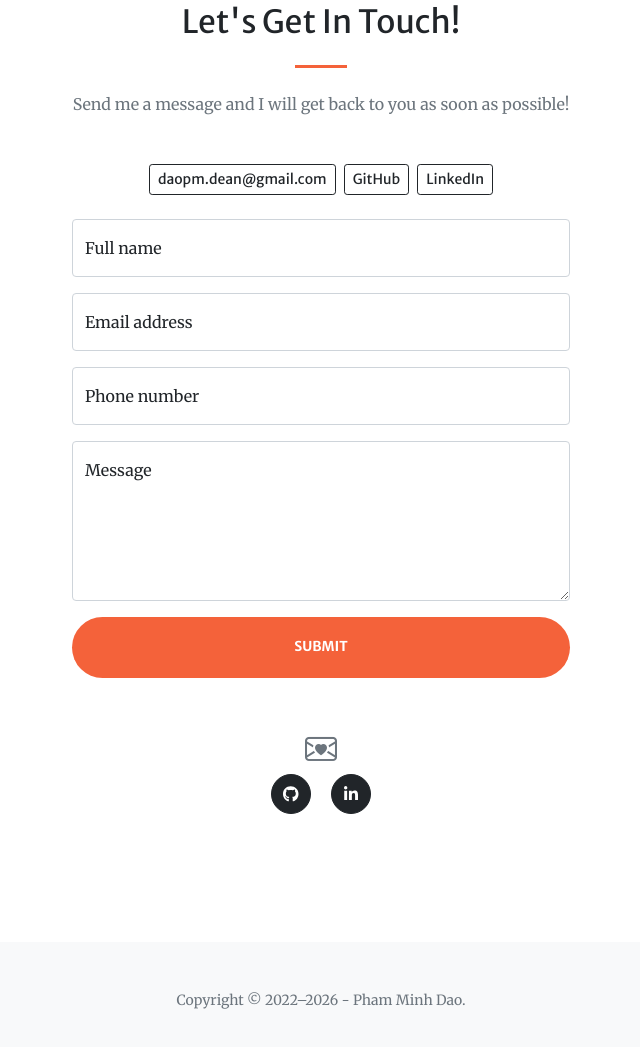
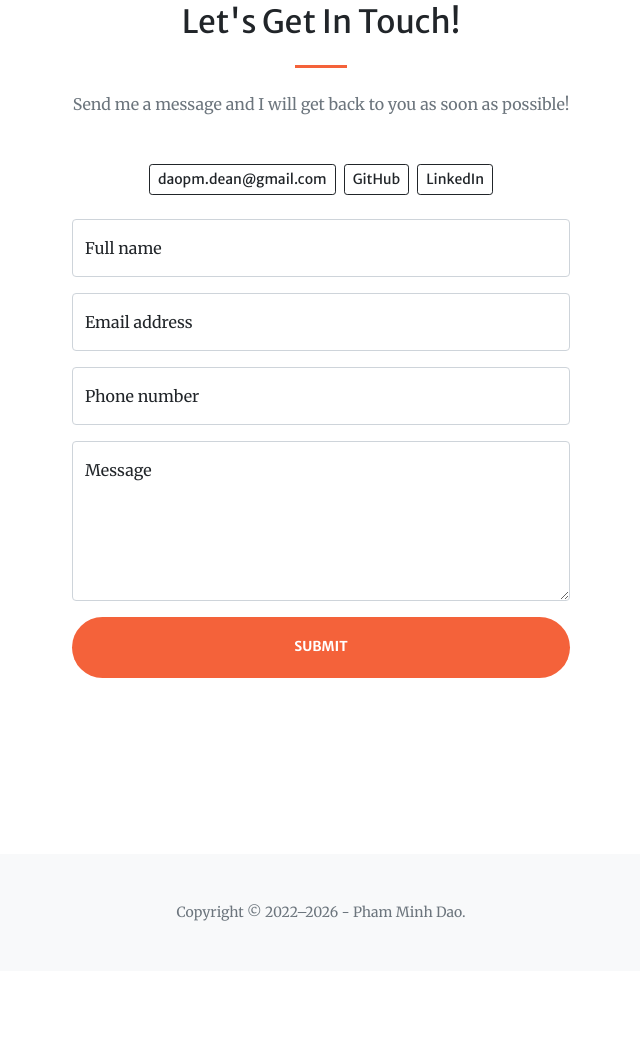
Before and after one commit to daopmdean/phamminhdao, a website: page public/index.html in a window 1280 px wide. Shown: the part 2788-3835 px from the top of the page, without its empty margins (319-959 px from the left). After the commit the page ends 3759 px from the top, so only its background shows below. Drawn offline with nearby package versions, Linux system fonts and the light colour scheme; some packages are replaced by stand-ins of ours; a script that the page names is missing.

Commit message:
remove footer social media icon

```diff
--- a/public/index.html
+++ b/public/index.html
@@ -3,7 +3,7 @@
     https://startbootstrap.com/theme/creative
 -->
 
-<!DOCTYPE html>
+<!doctype html>
 <html lang="en">
   <head>
     <meta charset="utf-8" />
@@ -453,7 +453,8 @@
                 <div class="text-center mb-3">
                   <div class="fw-bolder">Thanks — message sent!</div>
                   If you don’t hear back soon, email me at
-                  <a href="mailto:daopm.dean@gmail.com">daopm.dean@gmail.com</a>.
+                  <a href="mailto:daopm.dean@gmail.com">daopm.dean@gmail.com</a
+                  >.
                 </div>
               </div>
               <!-- Submit error message-->
@@ -463,7 +464,8 @@
               <div class="d-none" id="submitErrorMessage">
                 <div class="text-center text-danger mb-3">
                   Couldn’t send your message. Please try again, or email
-                  <a href="mailto:daopm.dean@gmail.com">daopm.dean@gmail.com</a>.
+                  <a href="mailto:daopm.dean@gmail.com">daopm.dean@gmail.com</a
+                  >.
                 </div>
               </div>
               <!-- Submit Button-->
@@ -477,26 +479,6 @@
                 </button>
               </div>
             </form>
-          </div>
-        </div>
-        <div class="row gx-4 gx-lg-5 justify-content-center">
-          <div class="col-lg-4 text-center mb-5 mb-lg-0">
-            <i class="bi-envelope-heart fs-2 mb-3 text-muted"></i>
-            <br />
-            <div>
-              <a
-                class="btn btn-dark btn-social mx-2"
-                href="https://github.com/daopmdean"
-                aria-label="Github"
-                ><i class="fab fa-github"></i
-              ></a>
-              <a
-                class="btn btn-dark btn-social mx-2"
-                href="https://www.linkedin.com/in/daopmdean"
-                aria-label="LinkedIn"
-                ><i class="fab fa-linkedin-in"></i
-              ></a>
-            </div>
           </div>
         </div>
       </div>
@@ -560,13 +542,17 @@
             message: messageInput.value.trim(),
           };
 
-          nameInput.setCustomValidity(trimmed.name ? "" : "Please enter your name.");
-          emailInput.setCustomValidity(trimmed.email ? "" : "Please enter your email.");
+          nameInput.setCustomValidity(
+            trimmed.name ? "" : "Please enter your name.",
+          );
+          emailInput.setCustomValidity(
+            trimmed.email ? "" : "Please enter your email.",
+          );
           phoneInput.setCustomValidity(
-            trimmed.phone ? "" : "Please enter your phone number."
+            trimmed.phone ? "" : "Please enter your phone number.",
           );
           messageInput.setCustomValidity(
-            trimmed.message ? "" : "Please enter a message."
+            trimmed.message ? "" : "Please enter a message.",
           );
         };
 
@@ -601,7 +587,7 @@
               body: JSON.stringify(formData),
               headers: { "Content-Type": "application/json" },
               mode: "no-cors",
-            }
+            },
           )
             .then(() => {
               successMessage.classList.remove("d-none");
```
